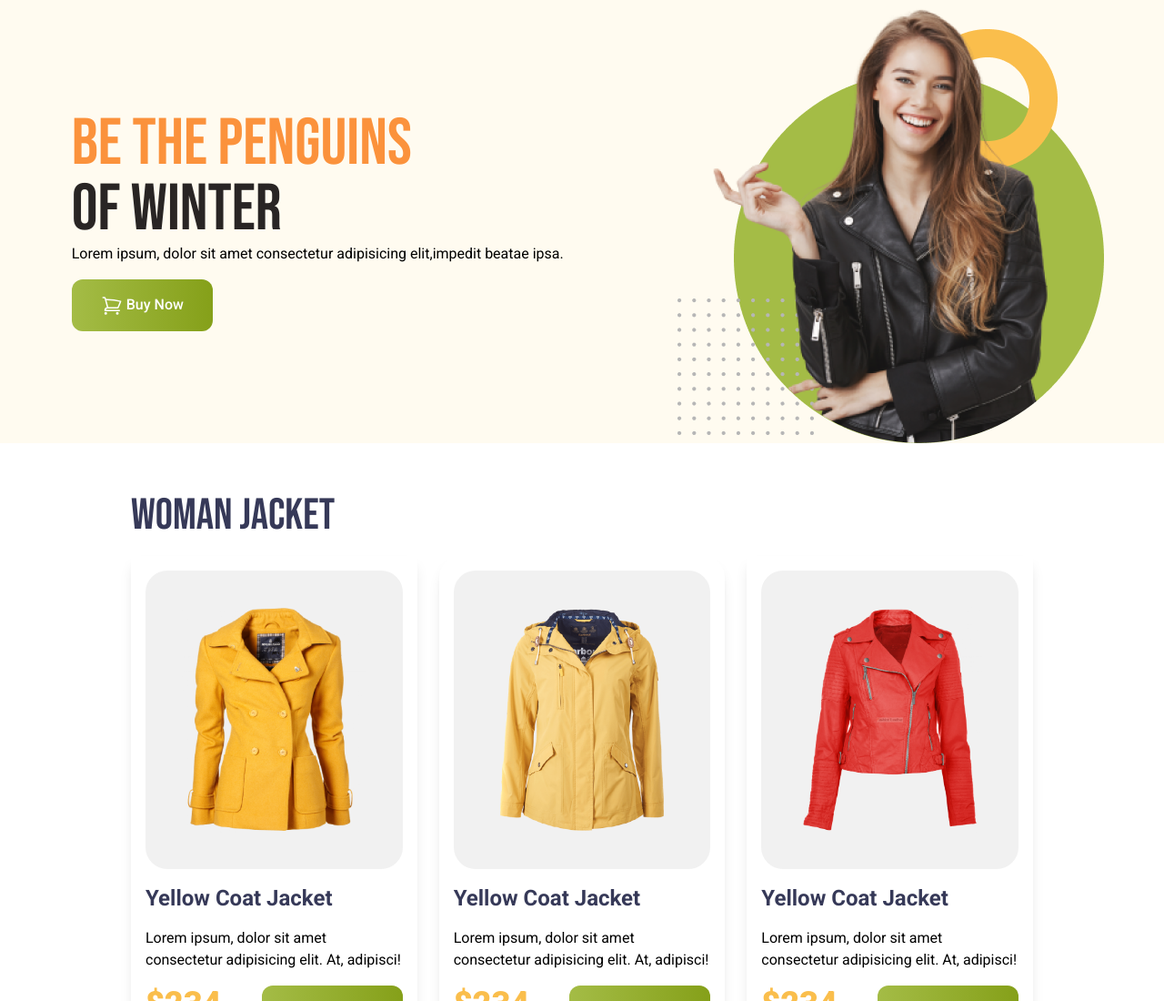
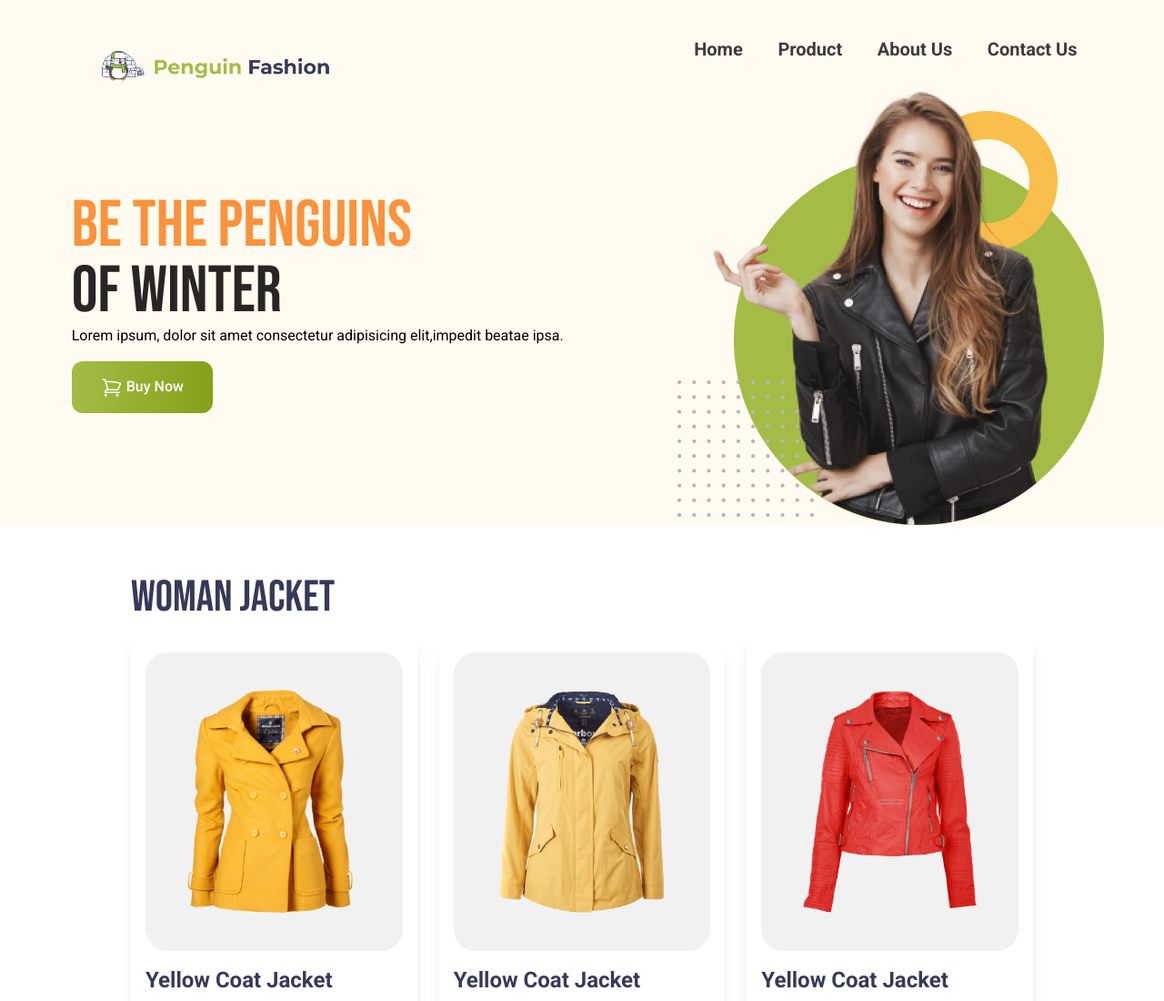
Before and after one commit to MonifaAnna/Penguin-fashion-with-tailwind, a plain HTML site: page index.html in a window 1280 px wide. Shown: the top 1100 px of the page at 91% size. Drawn offline with nearby package versions, Linux system fonts and the light colour scheme.

Commit message:
navbar done

```diff
--- a/index.html
+++ b/index.html
@@ -19,7 +19,16 @@
 </head>
 <body class="font-roboto">
     <header class="bg-[#FFFBF0] pl-4">
-        <nav></nav>
+        <nav class="flex md:justify-around justify-between pt-10 md:pb-0 pb-10">
+            <img class="md:w-1/5 md:mr-16 w-3/5 mt-4  " src="./icons/logo.png" alt="">
+            <img class="md:hidden w-1/6" src="./icons/menu-bar.png" alt="">
+            <ul class="hidden md:block md:flex md:w-1/3 md:justify-between md:text-[#3C3C3C] md:text-xl md:font-semibold md:ml-36">
+                <li>Home</li>
+                <li>Product</li>
+                <li>About Us</li>
+                <li>Contact Us</li>
+            </ul>
+        </nav>
         <!-- Banner starts -->
          <div class="md:flex md:items-center md:justify-around">
             <div class="">
```
Also changed, not shown: icons/menu-bar.png (added).
